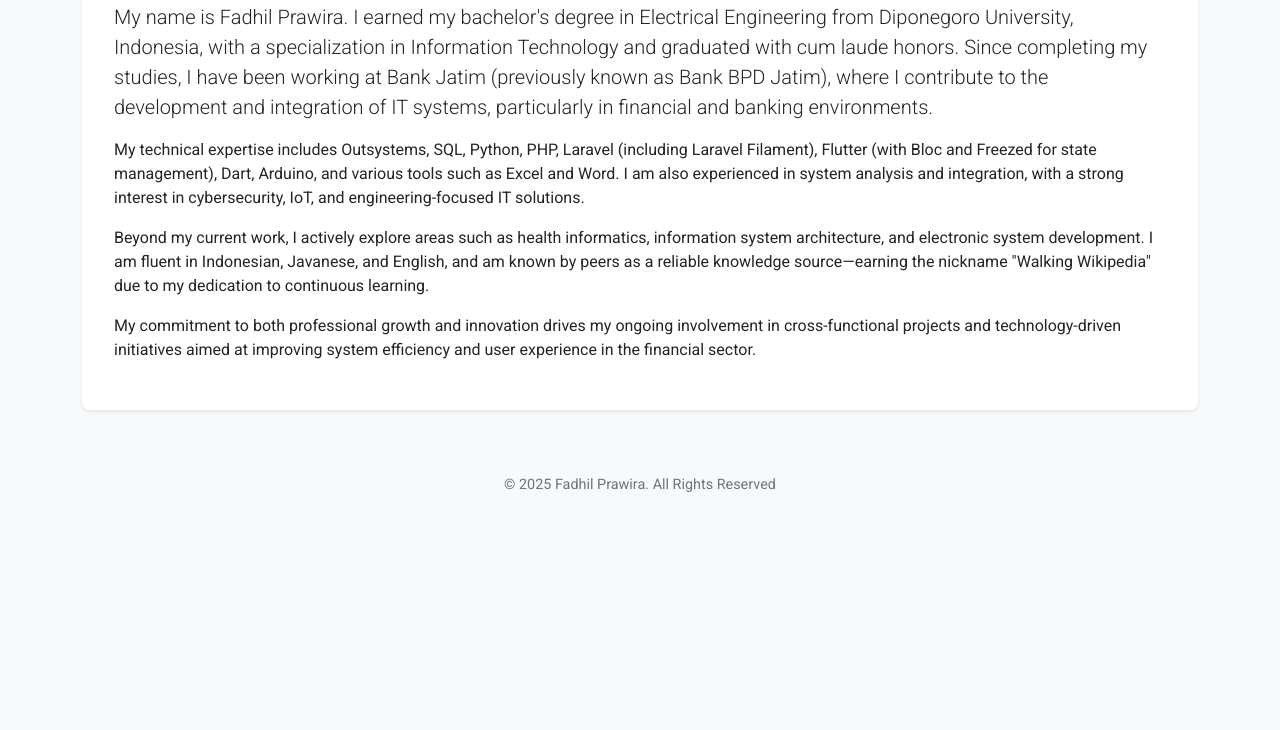
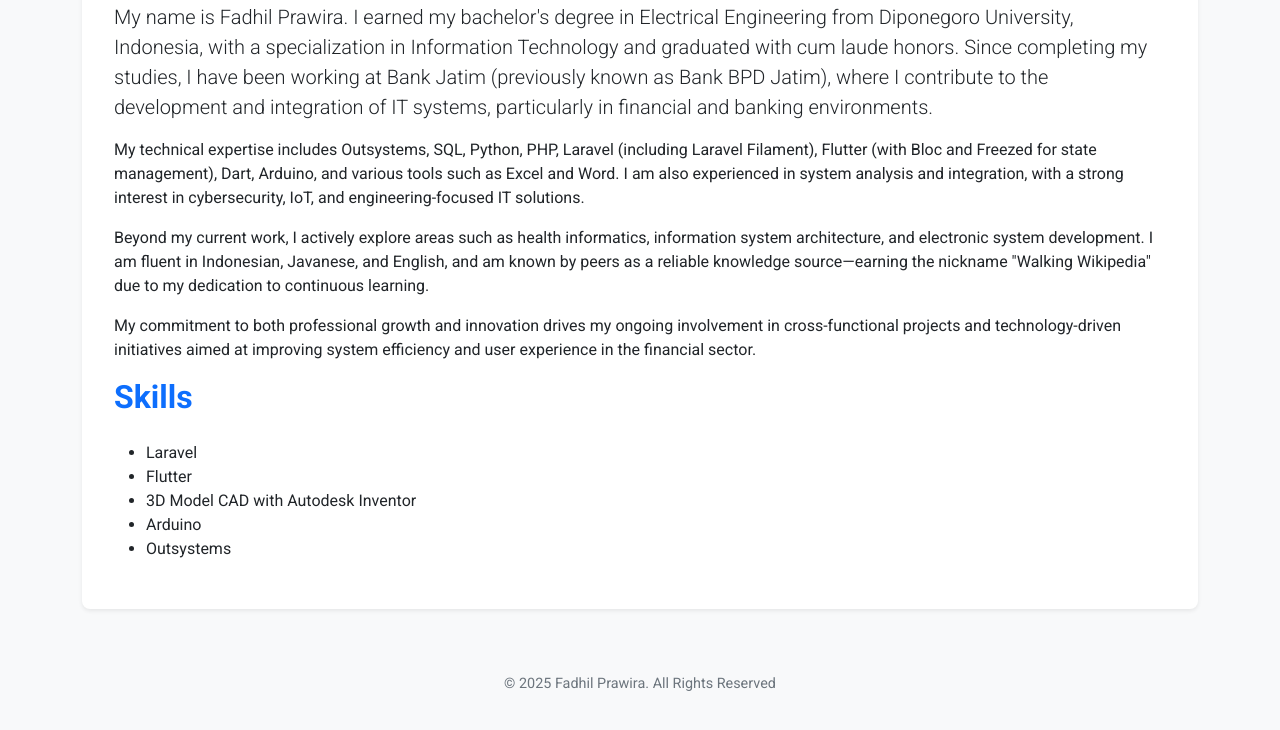
Before and after one commit to FadhilPrawira/resume-fadhil-prawira, a plain HTML site: page index.html in a window 1280 px wide. Shown: the part 470-1200 px from the top of the page. Before the commit the page ends 1006 px from the top, so only its background shows below. Drawn offline with nearby package versions, Linux system fonts and the light colour scheme.

Commit message:
feat: add image and list

```diff
--- a/index.html
+++ b/index.html
@@ -102,6 +102,14 @@
                                 efficiency and user experience
                                 in the financial sector.
                             </p>
+                            <h2>Skills</h2>
+                            <ul>
+                                <li>Laravel</li>
+                                <li>Flutter</li>
+                                <li>3D Model CAD with Autodesk Inventor</li>
+                                <li>Arduino</li>
+                                <li>Outsystems</li>
+                            </ul>
                         </div>
                     </div>
                 </div>
@@ -275,6 +283,7 @@
                                 <div class="row">
                                     <div class="col-md-6">
                                         <h3><i class="bi bi-building"></i> Office</h3>
+                                        <img src="media/bank_jatim.png" alt="Bank Jatim" width="200px">
                                         <p>
                                             Subdivisi Manajemen Aplikasi<br>
                                             Divisi Teknologi Informasi<br>
```
Also changed, not shown: media/bank_jatim.png (added).
